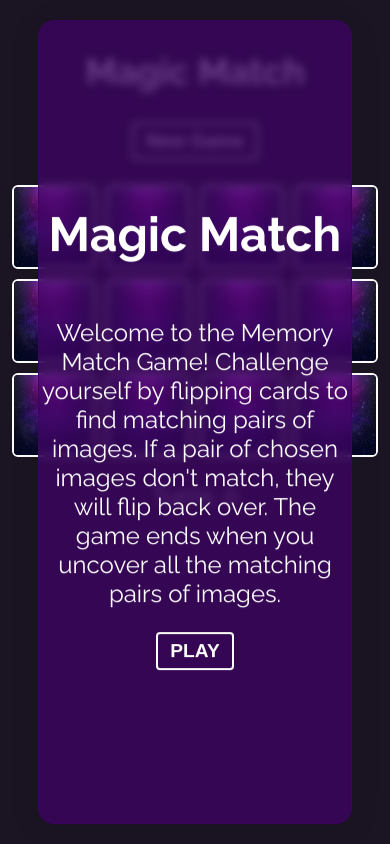
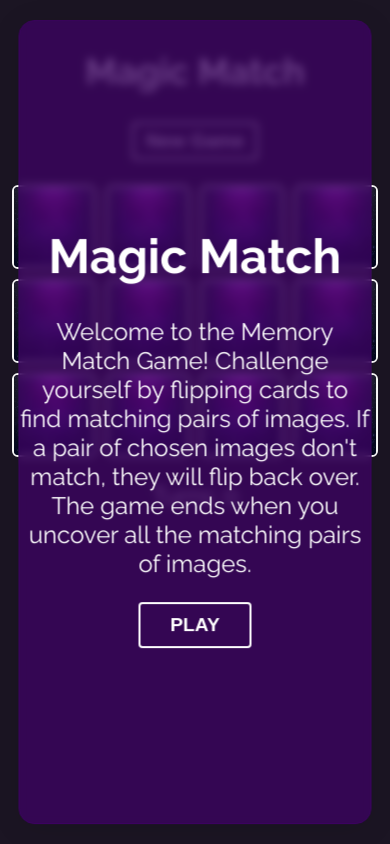
Before and after one commit to gokulnaathb3021/Memory-Game, a Next.js app: page / in a window 390 px wide. Built offline with nearby package versions, Linux system fonts and the light colour scheme; no server answers; grey boxes are pictures that could not be loaded.

Commit message:
made modal responsive

```diff
--- a/app/components/AboutGameModal.module.css
+++ b/app/components/AboutGameModal.module.css
@@ -24,7 +24,7 @@
 .aboutGame button {
   background: none;
   border: 2px solid #fff;
-  padding: 6px 12px;
+  padding: 10px 30px;
   border-radius: 4px;
   color: #fff;
   font-weight: bold;
@@ -37,3 +37,13 @@
   background: #c23866;
   color: #fff;
 }
+
+@media screen and (max-width: 510px) {
+  .aboutGame {
+    width: 90%;
+  }
+
+  .aboutGame p {
+    margin-top: 0;
+  }
+}
```
